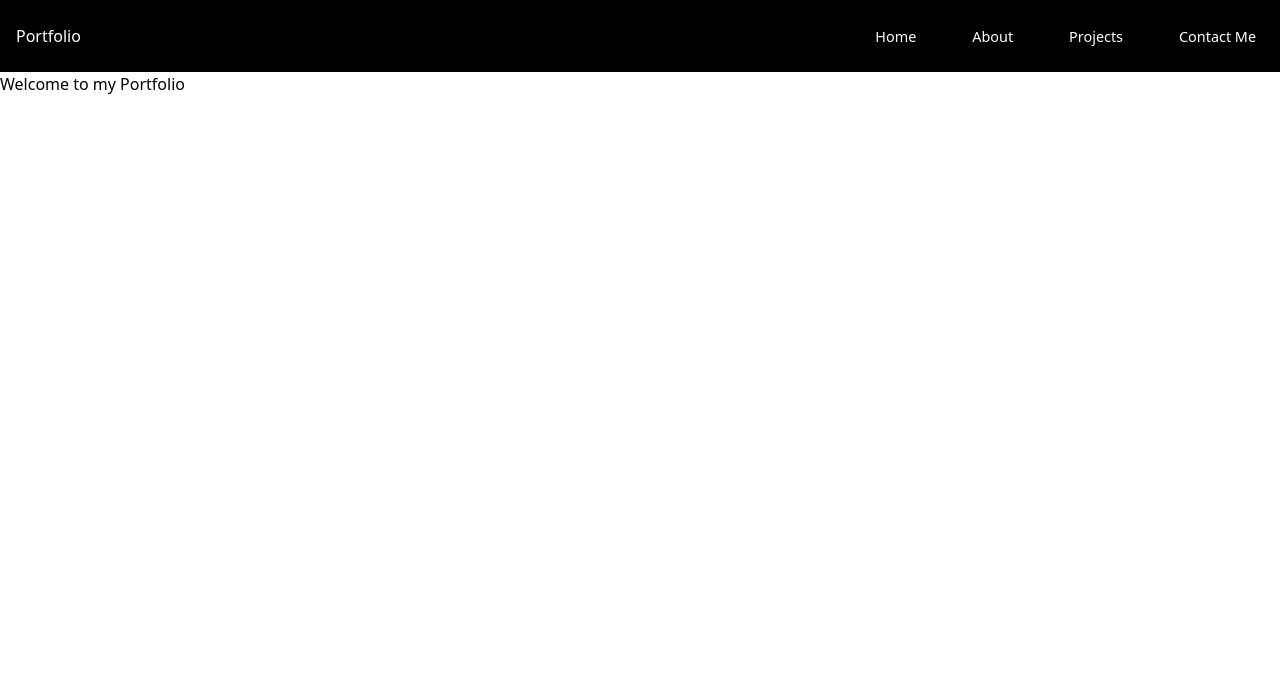
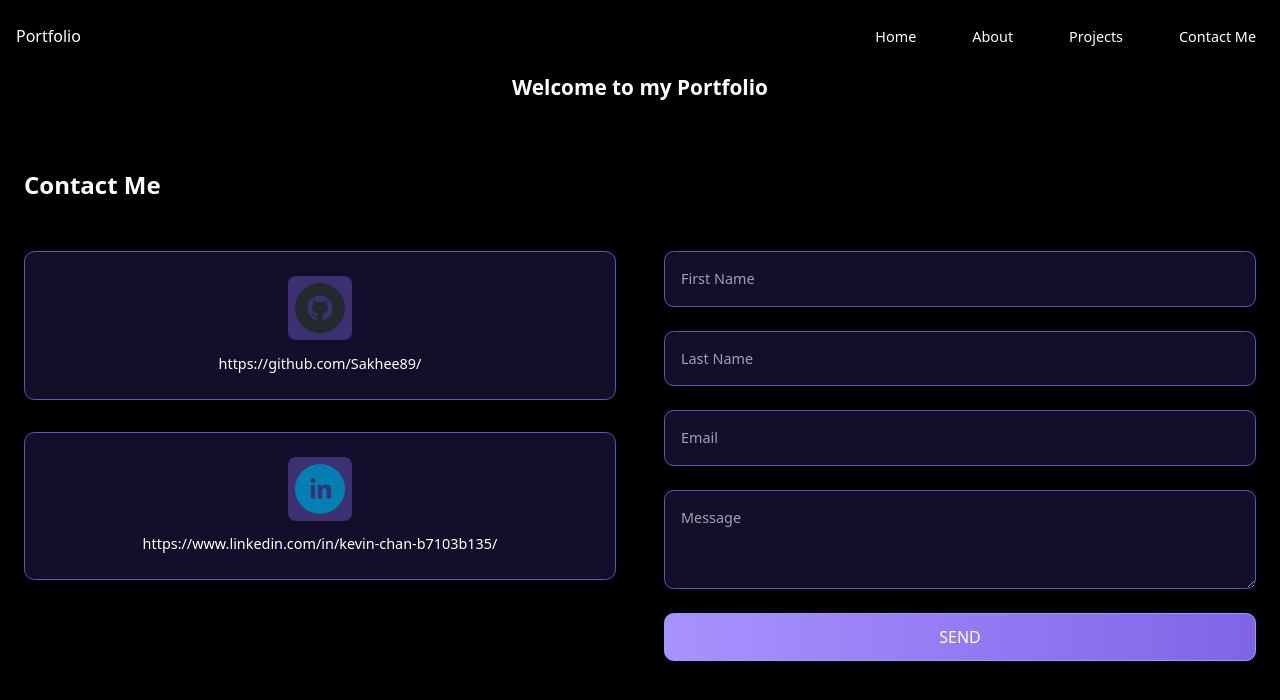
Before and after one commit to Sakhee89/portfolio, a React (Vite) app: page / in a window 1280 px wide. Shown: the top 700 px of the page. Built offline with nearby package versions, Linux system fonts and the light colour scheme.

Commit message:
add contact form

```diff
--- a/package.json
+++ b/package.json
@@ -11,7 +11,8 @@
   },
   "dependencies": {
     "react": "^18.2.0",
-    "react-dom": "^18.2.0"
+    "react-dom": "^18.2.0",
+    "react-social-icons": "^6.15.0"
   },
   "devDependencies": {
     "@types/react": "^18.2.64",
--- a/src/App.css
+++ b/src/App.css
@@ -0,0 +1,4 @@
+body {
+  color: white;
+  background-color: black;
+}
--- a/src/App.jsx
+++ b/src/App.jsx
@@ -1,4 +1,5 @@
 import "./App.css";
+import { ContactMe } from "./components/ContactMe/ContactMe";
 import { Home } from "./components/Home";
 import { Navbar } from "./components/NavBar/NavBar";
 
@@ -6,7 +7,10 @@ function App() {
   return (
     <>
       <Navbar />
-      <Home />
+      <div className="px-6 xl:max-w-[1300px] xl:mx-auto xl:last:relative">
+        <Home />
+        <ContactMe />
+      </div>
     </>
   );
 }
--- /dev/null
+++ b/src/components/ContactMe/ContactMe.jsx
@@ -0,0 +1,25 @@
+import { ContactForm } from "./ContractForm";
+import { ContactInfoCard } from "./ContractInfoCard";
+import { SocialIcon } from "react-social-icons";
+
+export function ContactMe() {
+  return (
+    <section className="my-16 relative">
+      <h1 className="text-[1.3rem] mb-6 font-semibold md:text-[1.5rem] md:mb-12">
+        Contact Me
+      </h1>
+      <div className="md:flex md:gap-12">
+        <div className="md:w-1/2 md:order-2 mb-12 md:mb-0">
+          <ContactForm />
+        </div>
+        <div className="md:w-1/2 md:order-1">
+          <ContactInfoCard
+            SocialIcon={SocialIcon}
+            urlText="https://github.com/Sakhee89/"
+          />
+          <ContactInfoCard urlText="https://www.linkedin.com/in/kevin-chan-b7103b135/" />
+        </div>
+      </div>
+    </section>
+  );
+}
--- /dev/null
+++ b/src/components/ContactMe/ContractForm.jsx
@@ -0,0 +1,38 @@
+export function ContactForm() {
+  return (
+    <div className="w-full">
+      <form className="flex flex-col gap-6">
+        <div className="items-start flex-col sm:flex sm:items-center gap-6">
+          <input
+            className="form-styling sm:mb-0 mb-6"
+            type="text"
+            name="firstname"
+            placeholder="First Name"
+          />
+          <input
+            className="form-styling"
+            type="text"
+            name="lastname"
+            placeholder="Last Name"
+          />
+        </div>
+        <input
+          className="form-styling"
+          type="email"
+          name="email"
+          placeholder="Email"
+        />
+        <textarea
+          className="form-styling"
+          type="text"
+          name="message"
+          placeholder="Message"
+          rows={3}
+        />
+        <button className="text-[0.9rem] p-[0.7rem] rounded-[0.3rem] sm:text-[1rem] font-medium text-white border-[1.5px] border-solid border-[#a892fe] sm:rounded-[0.6rem] bg-gradient-to-r from-[#a892fe] to-[#8064e8] transition-all duration-300 ease-in-out cursor-pointer hover:text-[#a892fe] transparent">
+          SEND
+        </button>
+      </form>
+    </div>
+  );
+}
--- /dev/null
+++ b/src/components/ContactMe/ContractInfoCard.jsx
@@ -0,0 +1,17 @@
+import { SocialIcon } from "react-social-icons";
+import PropTypes from "prop-types";
+
+export function ContactInfoCard({ urlText }) {
+  ContactInfoCard.propTypes = {
+    urlText: PropTypes.string.isRequired,
+  };
+
+  return (
+    <div className="flex flex-col items-center justify-center bg-[#130f2a] rounded-[0.65rem] border-[1.5px] border-solid border-[#6751b9] p-6 mb-8">
+      <div className="w-16 h-16 flex items-center justify-center rounded-lg bg-[#3d3072] mb-[0.8rem]">
+        <SocialIcon url={urlText} />
+      </div>
+      <p className="font-[400] text-[0.9rem]">{urlText}</p>
+    </div>
+  );
+}
--- a/src/components/Home.jsx
+++ b/src/components/Home.jsx
@@ -1,3 +1,9 @@
 export function Home() {
-  return <>Welcome to my Portfolio</>;
+  return (
+    <div>
+      <h1 className="flex justify-center text-[1.3rem] font-semibold">
+        Welcome to my Portfolio
+      </h1>
+    </div>
+  );
 }
--- a/src/components/NavBar/MobileNavBar.jsx
+++ b/src/components/NavBar/MobileNavBar.jsx
@@ -7,12 +7,9 @@ export function MobileNavBar({ isOpen, toggleMenu }) {
   };
 
   return (
-    <>
     <div
-        className={`w-screen h-screen block bg-black text-white bg-opacity-30 fixed left-0 top-0 z-[999] custom-box-shadow transition-all duration-300 ease-in-out md:hidden ${
-          isOpen
-            ? "opacity-100 translate-x-0"
-            : "opacity-0 translate-x-[-100vw]"
+      className={`w-screen h-screen block bg-black text-white bg-opacity-30 fixed left-0 top-0 mobile-nav-z-index custom-box-shadow transition-all duration-300 ease-in-out md:hidden ${
+        isOpen ? "opacity-100 translate-x-0" : "opacity-0 translate-x-[-100vw]"
       }`}
       onClick={toggleMenu}
     >
@@ -20,20 +17,19 @@ export function MobileNavBar({ isOpen, toggleMenu }) {
         <h1 className="mb-12">Portfolio</h1>
         <ul className="flex flex-col gap-8 list-none ml-[-1.5rem]">
           <li className="mx-6">
-              <a className="a-style">Home</a>
+            <a className="navBar-a-styling">Home</a>
           </li>
           <li className="mx-6">
-              <a className="a-style">About</a>
+            <a className="navBar-a-styling">About</a>
           </li>
           <li className="mx-6">
-              <a className="a-style">Projects</a>
+            <a className="navBar-a-styling">Projects</a>
           </li>
           <li className="mx-6">
-              <a className="a-style">Contact Me</a>
+            <a className="navBar-a-styling">Contact Me</a>
           </li>
         </ul>
       </div>
     </div>
-    </>
   );
 }
--- a/src/components/NavBar/NavBar.jsx
+++ b/src/components/NavBar/NavBar.jsx
@@ -9,27 +9,26 @@ export function Navbar() {
   }
 
   return (
-    <>
-      <MobileNavBar isOpen={openMenu} toggleMenu={toggleMenu} />
     <nav className="bg-black text-white py-2 sticky top-0 z-30 backdrop-blur-[50px] px-8 md:px-0">
+      <MobileNavBar isOpen={openMenu} toggleMenu={toggleMenu} />{" "}
       <div className="max-w-[1700px] flex items-center justify-between py-4 mb-auto">
         <h1 className="px-4">Portfolio</h1>
         <ul className="hidden items-center gap-2 list-none md:flex">
           <li className="mx-6">
-              <a className="a-style">Home</a>
+            <a className="navBar-a-styling">Home</a>
           </li>
           <li className="mx-6">
-              <a className="a-style">About</a>
+            <a className="navBar-a-styling">About</a>
           </li>
           <li className="mx-6">
-              <a className="a-style">Projects</a>
+            <a className="navBar-a-styling">Projects</a>
           </li>
           <li className="mx-6">
-              <a className="a-style">Contact Me</a>
+            <a className="navBar-a-styling">Contact Me</a>
           </li>
         </ul>
         <button
-            className="w-10 h-10 text-[1.5rem] flex items-center justify-center rounded-[0.4rem] text-white border-transparent custom-background leading-[0] cursor-pointer transition-all duration-[400] ease-in-out md:hidden hover:text-[#f2f1f4] hover:bg-black hover:border hover:border-solid hover:border-[#4f4e51]"
+          className="w-10 h-10 text-[1.5rem] flex items-center justify-center rounded-[0.4rem] text-white border-transparent custom-background leading-[0] cursor-pointer transition-all duration-[400] ease-in-out md:hidden hover:text-[#f2f1f4] hover:bg-gradient-to-r hover:border hover:border-solid hover:border-[#4f4e51]"
           onClick={toggleMenu}
         >
           <span
@@ -41,6 +40,5 @@ export function Navbar() {
         </button>
       </div>
     </nav>
-    </>
   );
 }
--- a/src/index.css
+++ b/src/index.css
@@ -7,7 +7,17 @@
 }
 
 @layer components {
-  .a-style {
+  .navBar-a-styling {
     @apply text-[0.9rem] font-medium relative cursor-pointer before:w-8 before:h-[0.2rem] before:bg-gradient-to-r before:from-[#a993f3] before:to-[#7e61e7] before:rounded-lg before:absolute before:bottom-[-0.6rem] before:opacity-0 before:translate-x-[-1.5rem] before:transition-all before:ease-linear before:duration-300 before:hover:w-full before:hover:translate-x-0 before:hover:opacity-100;
   }
+
+  .form-styling {
+    @apply p-[0.7rem] rounded-[0.3rem] flex-[1] w-full text-[0.9rem] text-white bg-[#130f2a] sm:rounded-[0.6rem] border-[1.5px] border-solid border-[#6751b9] sm:p-4;
+  }
 }
+
+@layer utilities {
+  .mobile-nav-z-index {
+    z-index: 999 !important;
+  }
+}
```
Also changed, not shown: 1 other file (tests, documents, lock files or other folders). Lines whose indentation alone changed are shown as unchanged.
